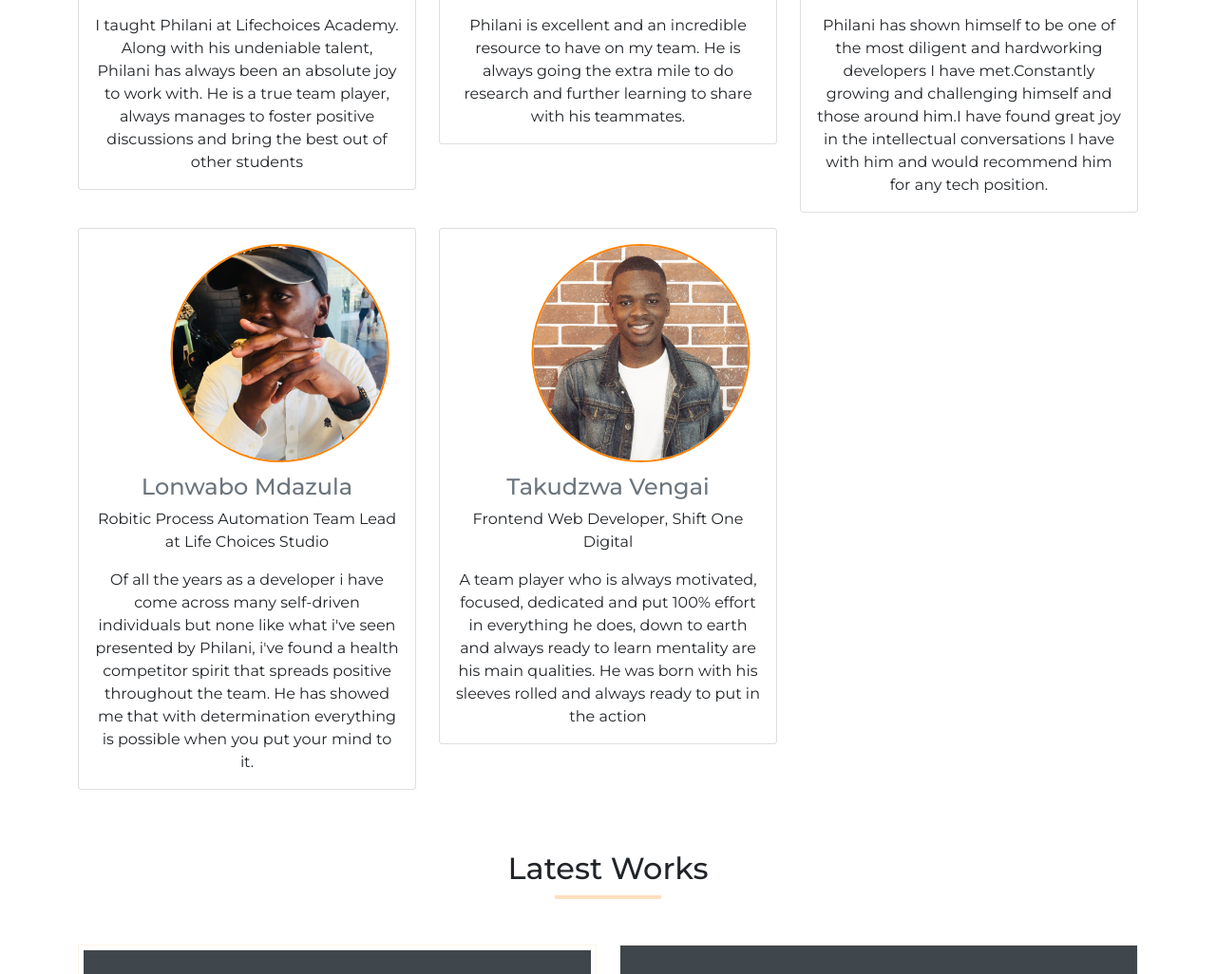
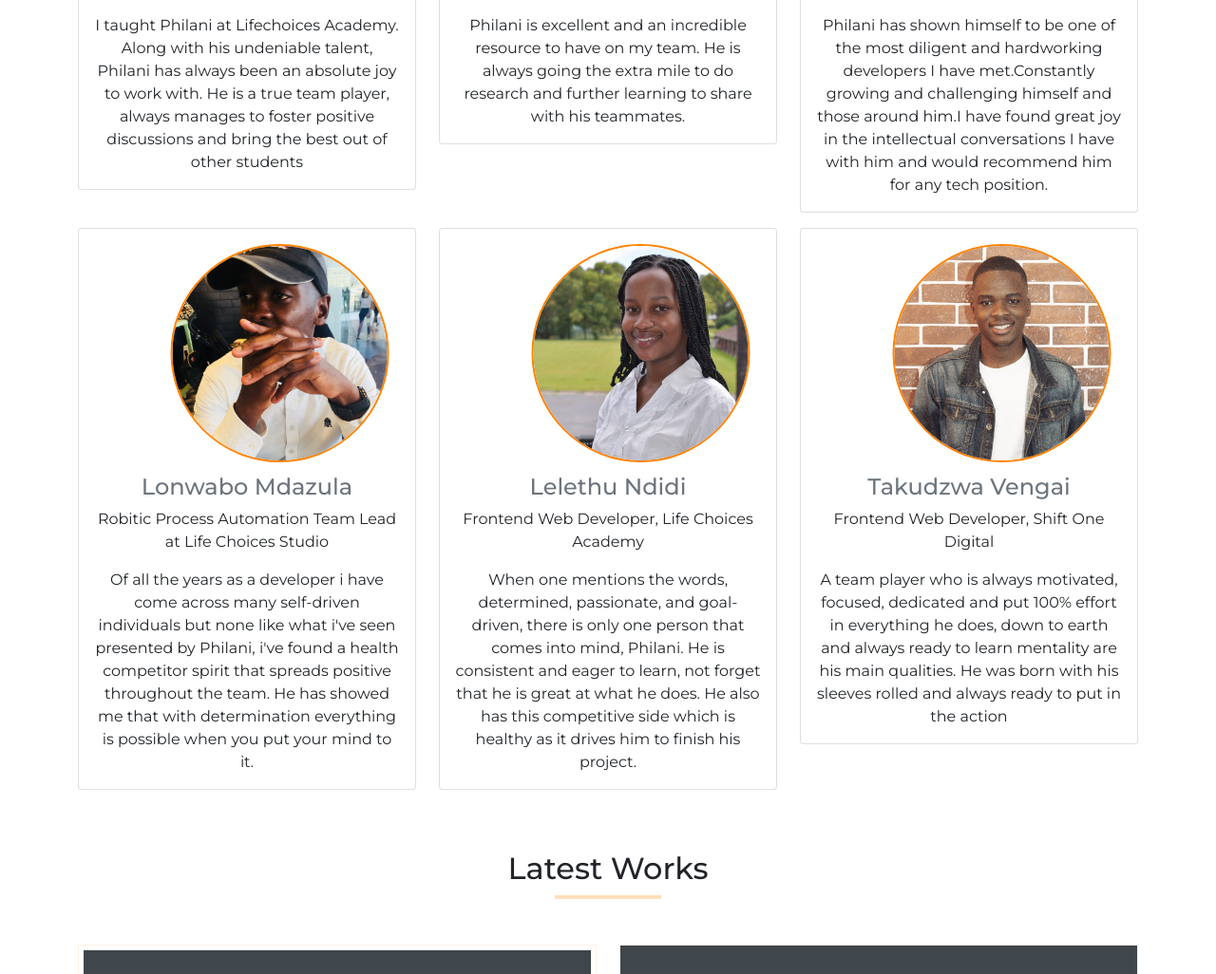
Before and after one commit to PhilaniAntony/meetphilani, a Django app: page / in a window 1280 px wide. Shown: the part 2656-3682 px from the top of the page at 95% size. Run offline with Django 3.2, Linux system fonts and the light colour scheme; some libraries are stand-ins or nearby versions; some web fonts are replaced.

Commit message:
final template

```diff
--- a/templates/index.html
+++ b/templates/index.html
@@ -319,6 +319,23 @@
                 <div class="col-md-4 col-sm-12 mb-3">
                     <div class="card recommendation">
                         <div class="card-body">
+                            <img src="{% static 'images/lethu.jpeg'%}"  class="img-fluid recommendation-image" alt="Jason MarQ ">
+                            <div class="recommendation-info">
+                            <h4 class="card-subtitle mb-2 text-muted">Lelethu Ndidi</h4>
+                            <p class="card-text">Frontend Web Developer, Life Choices Academy</p>
+                            <p class="card-text">
+                                When one mentions the words, determined, passionate,
+                                and goal-driven, there is only one person that comes into mind, Philani.
+                                He is consistent and eager to learn, not forget that he is great at what he does.
+                                He also has this competitive side which is healthy as it drives him to finish his project.
+                            </p>
+                            </div>
+                        </div>
+                    </div>
+                </div>
+                <div class="col-md-4 col-sm-12 mb-3">
+                    <div class="card recommendation">
+                        <div class="card-body">
                             <img src="{% static 'images/tk.jpeg'%}"  class="img-fluid recommendation-image" alt="Jason MarQ ">
                             <div class="recommendation-info">
                             <h4 class="card-subtitle mb-2 text-muted">Takudzwa Vengai</h4>
```
Also changed, not shown: templates/portfolio.html (+5 -4 lines), static/images/lethu.jpeg (added).
